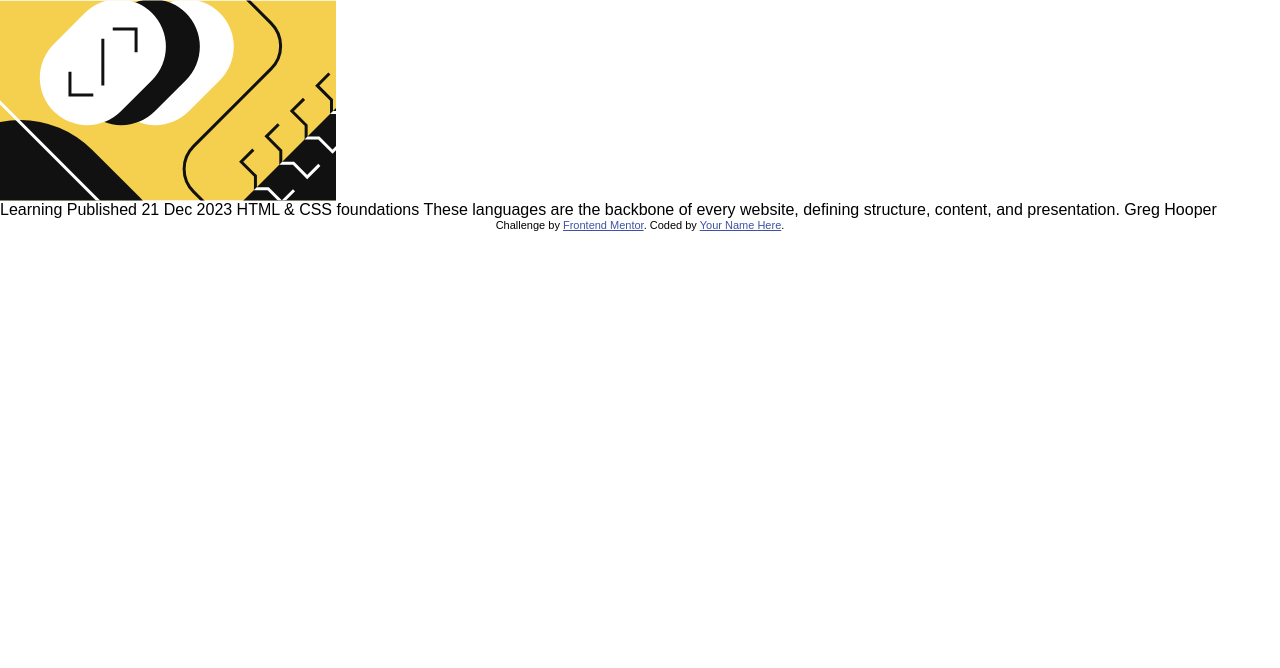
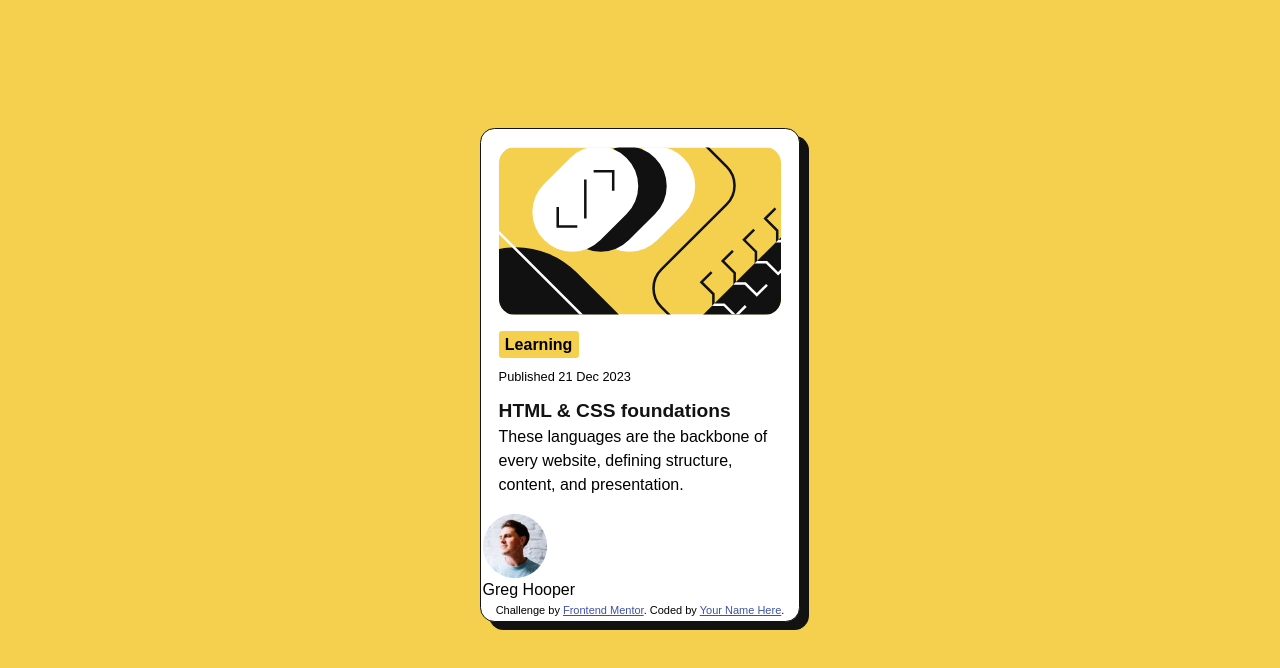
Before and after one commit to Kbmke2/github, a plain HTML site: page frontend_mentor/blog-preview-card-main/index.html in a window 1280 px wide. Drawn offline with Linux system fonts and the light colour scheme.

Commit message:
added classes and worked on styling

```diff
--- a/frontend_mentor/blog-preview-card-main/assets/style.css
+++ b/frontend_mentor/blog-preview-card-main/assets/style.css
@@ -30,6 +30,7 @@
 html,
 body {
   height: 100%;
+  font-size: 16px;
 }
 
 /*
@@ -37,10 +38,10 @@ body {
   4. Add accessible line-height
   5. Improve text rendering
 */
-/* body {
+body {
   line-height: 1.5;
   -webkit-font-smoothing: antialiased;
-} */
+}
 
 /*
   6. Improve media defaults
@@ -55,8 +56,18 @@ svg {
 }
 
 /*
-  7. Remove built-in form typography styles
-*/
+  7. Remove built-in form typography styles and ensures consistency by making text elements inherit properties from the body. */
+
+p,
+h1,
+h2,
+h3,
+h4,
+h5,
+h6,
+a,
+strong,
+em,
 input,
 button,
 textarea,
@@ -88,6 +99,66 @@ h6 {
   --Gray950: hsl(0, 0%, 7%);
 }
 
+/* ELEMENT FORMATTING */
+
+body {
+  background-color: var(--mainBG);
+}
+
+h1 {
+  width: 5rem;
+  padding: 0.1rem;
+  border-radius: 0.2rem;
+  font-weight: 800;
+  text-align: center;
+  background-color: var(--mainBG);
+}
+
+/* ID FORMATTING */
+
+/* CLASS FORMATTING */
+
+.card {
+  width: 20rem;
+  margin: 8rem auto;
+  padding: 0.1rem;
+  border: 1px solid var(--Gray950);
+  border-radius: 0.9rem;
+  background-color: var(--cardBG);
+  box-shadow: 9px 8px 0px var(--Gray950);
+}
+
+.hero {
+  display: flex;
+  width: 17.6rem;
+  margin: 1rem auto;
+  border-radius: 1rem;
+}
+
+.info {
+  /* border: 1px solid red; */
+  margin: 1rem;
+}
+
+.pub {
+  font-size: 0.8rem;
+  line-height: 3;
+}
+
+.non-active {
+  cursor: pointer;
+}
+
+.active {
+  cursor: pointer;
+}
+
+.link {
+  text-decoration: none;
+  color: var(--Gray950);
+  font-weight: 800;
+  font-size: 1.2rem;
+}
 .attribution {
   font-size: 11px;
   text-align: center;
--- a/frontend_mentor/blog-preview-card-main/index.html
+++ b/frontend_mentor/blog-preview-card-main/index.html
@@ -21,20 +21,33 @@
   </head>
   <body>
     <main class="card">
-      <div class="hero">
-        <img src="/assets/images/illustration-article.svg" alt="">
+      <div class="hero-wrapper">
+        <img src="/assets/images/illustration-article.svg" class="hero" alt="">
       </div>
-          Learning Published 21 Dec 2023 HTML & CSS foundations These languages are
+      <div class="info">
+             <h1> Learning</h1>
+      <p class="pub">Published 21 Dec 2023</p>
+      <h2 class="active"> <a href="#" class="link" >HTML & CSS foundations</a> </h2>
+      <p class="def">These languages are
     the backbone of every website, defining structure, content, and
-    presentation. Greg Hooper
+    presentation.</p>
+      </div>
+
+    <div class="creator">
+      <div class="avatar-wrapper">
+<img src="/assets/images/image-avatar.webp" class="avatar" alt="avatar image for Greg Hooper">
+      </div>
+  <p class="name">Greg Hooper</p>
+    </div>
+
     </m>
 
 
     <div class="attribution">
       Challenge by
-      <a href="https://www.frontendmentor.io?ref=challenge" target="_blank"
+      <a href="https://www.frontendmentor.io?ref=challenge" target="_blank"rel="noopener"
         >Frontend Mentor</a
-      >. Coded by <a href="#">Your Name Here</a>.
+      >. Coded by <a href="#" >Your Name Here</a>.
     </div>
   </body>
 </html>
```
